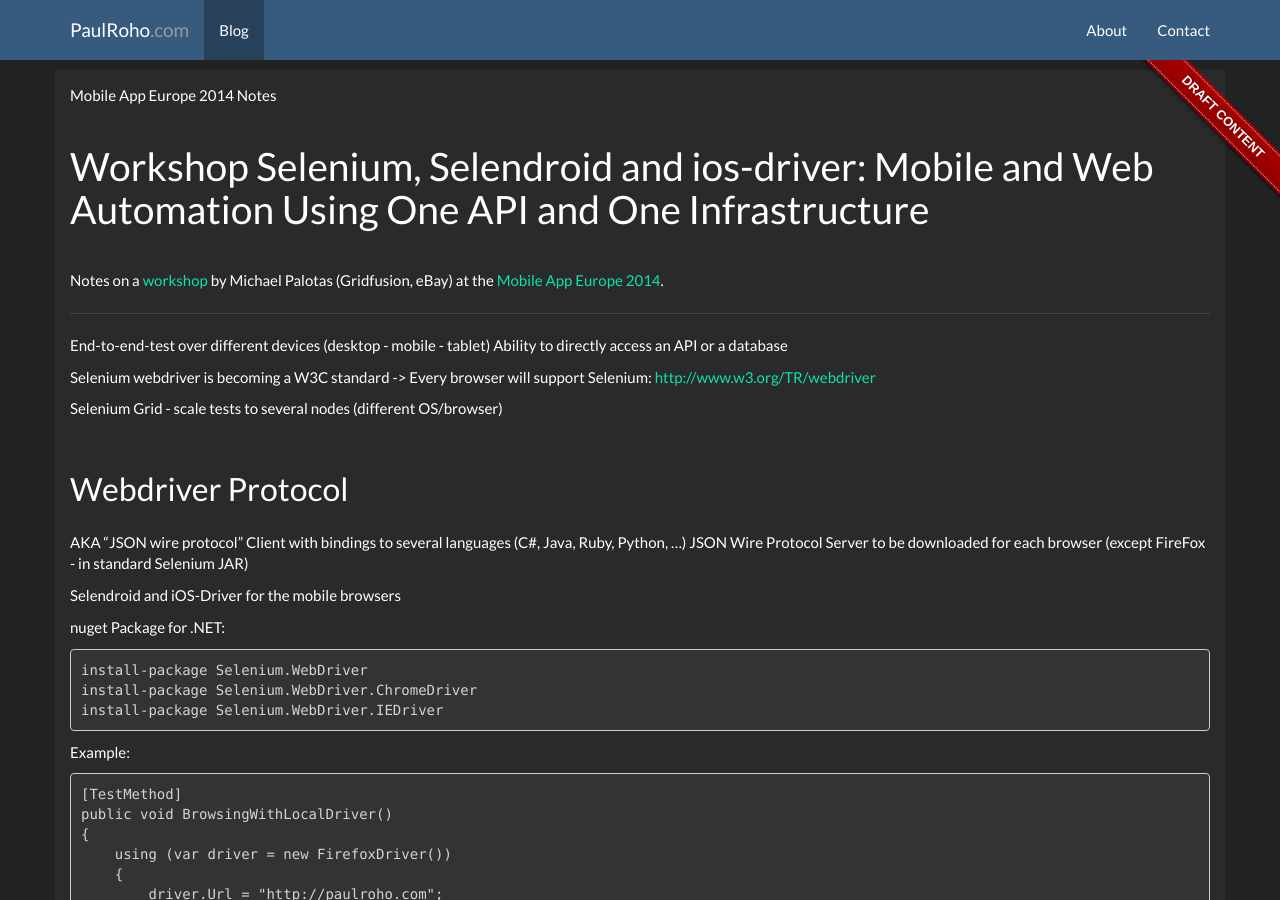
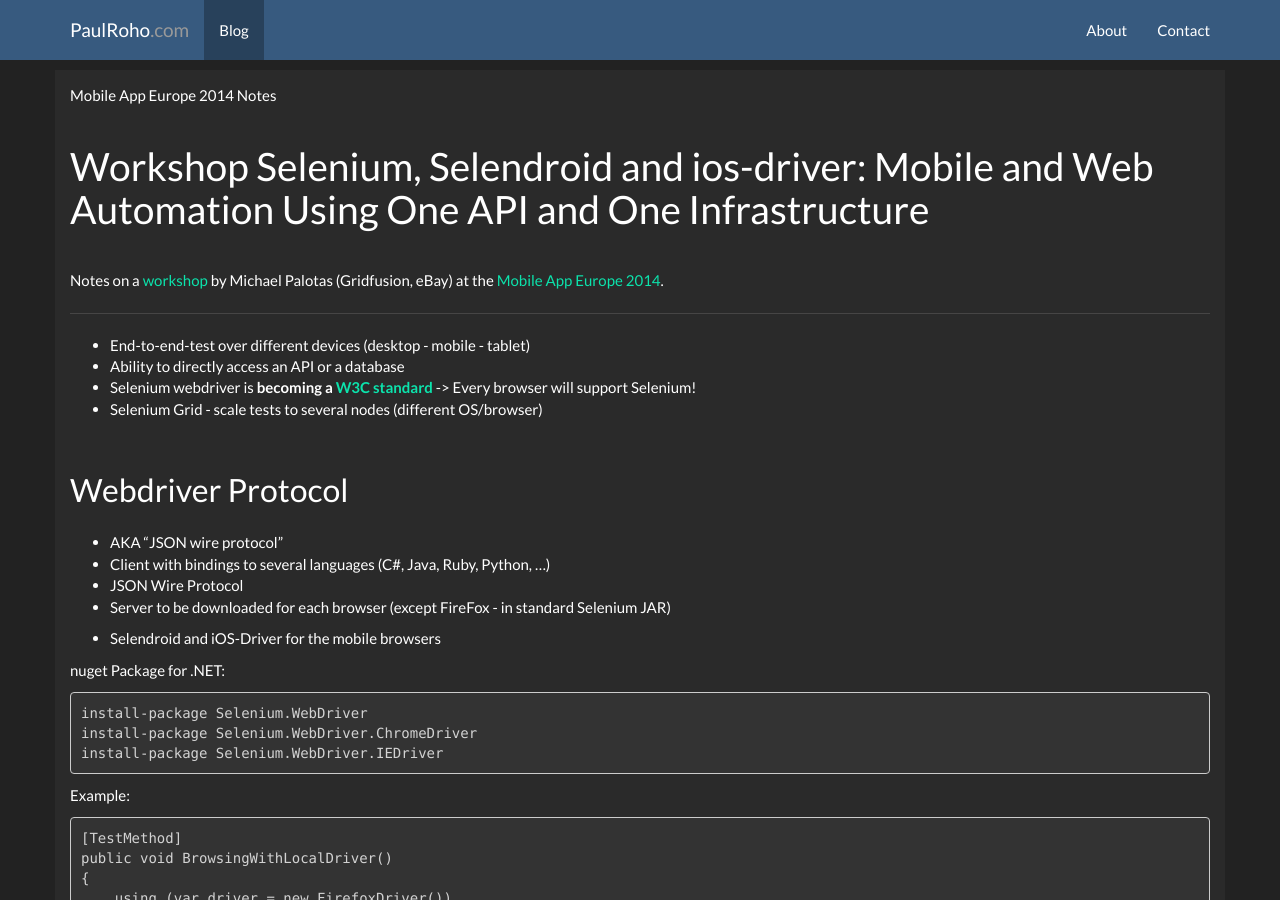
Before and after one commit to paulroho/paulroho.github.io, a Jekyll site: the page built from _posts/2014-09-30-Workshop-Selenium.md, in a window 1280 px wide and 900 px high. Built offline with Jekyll 4.4.1, drawn with Linux system fonts in a browser that asks for light colours; nearby versions of some CDN libraries; some of the changed lines change nothing that is shown; some of the changed text lies outside the part shown.

Commit message:
MAE2014: Workshop Selenium, Selendroid and ios-driver Mobile and Web Automation Using One API and One Infrastructure (Michael Palotas) publish

```diff
--- a/_posts/2014-09-30-Workshop-Selenium.md
+++ b/_posts/2014-09-30-Workshop-Selenium.md
@@ -1,5 +1,5 @@
 ---
-layout: blogdraft
+layout: blog
 title: Workshop Selenium, Selendroid and ios-driver Mobile and Web Automation Using One API and One Infrastructure (Michael Palotas)
 tags: [Mobile App Europe 2014, Mobile Apps, Selenium, WebDriver, Test Automation]
 ---
@@ -13,20 +13,18 @@
 at the [Mobile App Europe 2014](http://mobileappeurope.com/).
 
 ---
-End-to-end-test over different devices (desktop - mobile - tablet)
-Ability to directly access an API or a database
-
-Selenium webdriver is becoming a W3C standard -> Every browser will support Selenium: [http://www.w3.org/TR/webdriver](http://www.w3.org/TR/webdriver)
-
-Selenium Grid - scale tests to several nodes (different OS/browser)
+* End-to-end-test over different devices (desktop - mobile - tablet)
+* Ability to directly access an API or a database
+* Selenium webdriver is **becoming a [W3C standard](http://www.w3.org/TR/webdriver)** -> Every browser will support Selenium!
+* Selenium Grid - scale tests to several nodes (different OS/browser)
 
 ##Webdriver Protocol
-AKA "JSON wire protocol"
-Client with bindings to several languages (C#, Java, Ruby, Python, ...)
-JSON Wire Protocol
-Server to be downloaded for each browser (except FireFox - in standard Selenium JAR)
+* AKA "JSON wire protocol"
+* Client with bindings to several languages (C#, Java, Ruby, Python, ...)
+* JSON Wire Protocol
+* Server to be downloaded for each browser (except FireFox - in standard Selenium JAR)
 
-Selendroid and iOS-Driver for the mobile browsers
+* Selendroid and iOS-Driver for the mobile browsers
 
 nuget Package for .NET:
 
@@ -101,8 +99,8 @@
 * Hybrid app support
 * No jailbreaking of device required
 
-* [http://ios-driver.github.io/ios-driver/](http://ios-driver.github.io/ios-driver/)
-* [http://selendroid.io/](http://selendroid.io/)
+* [iOS-driver](http://ios-driver.github.io/ios-driver/)
+* [Selendroid](http://selendroid.io/)
 
 ##Setup for selendroid:
 
```
